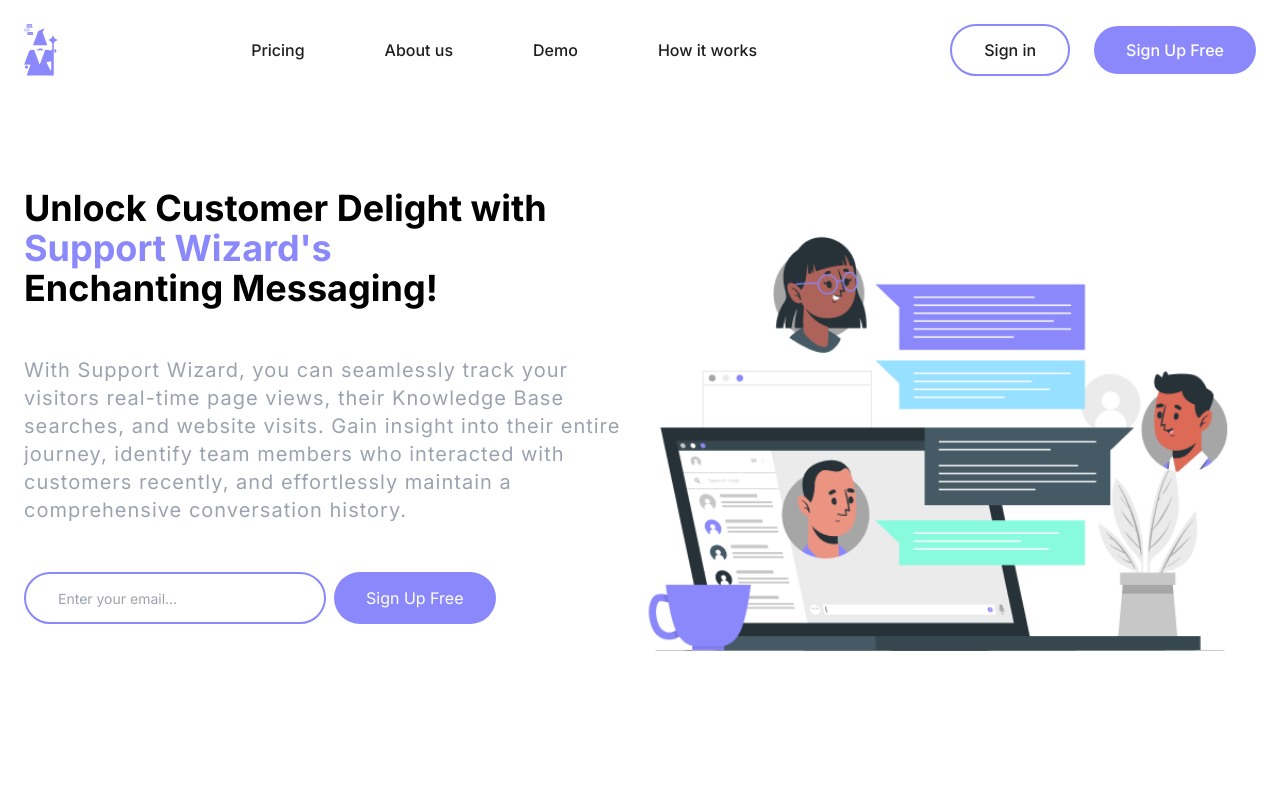
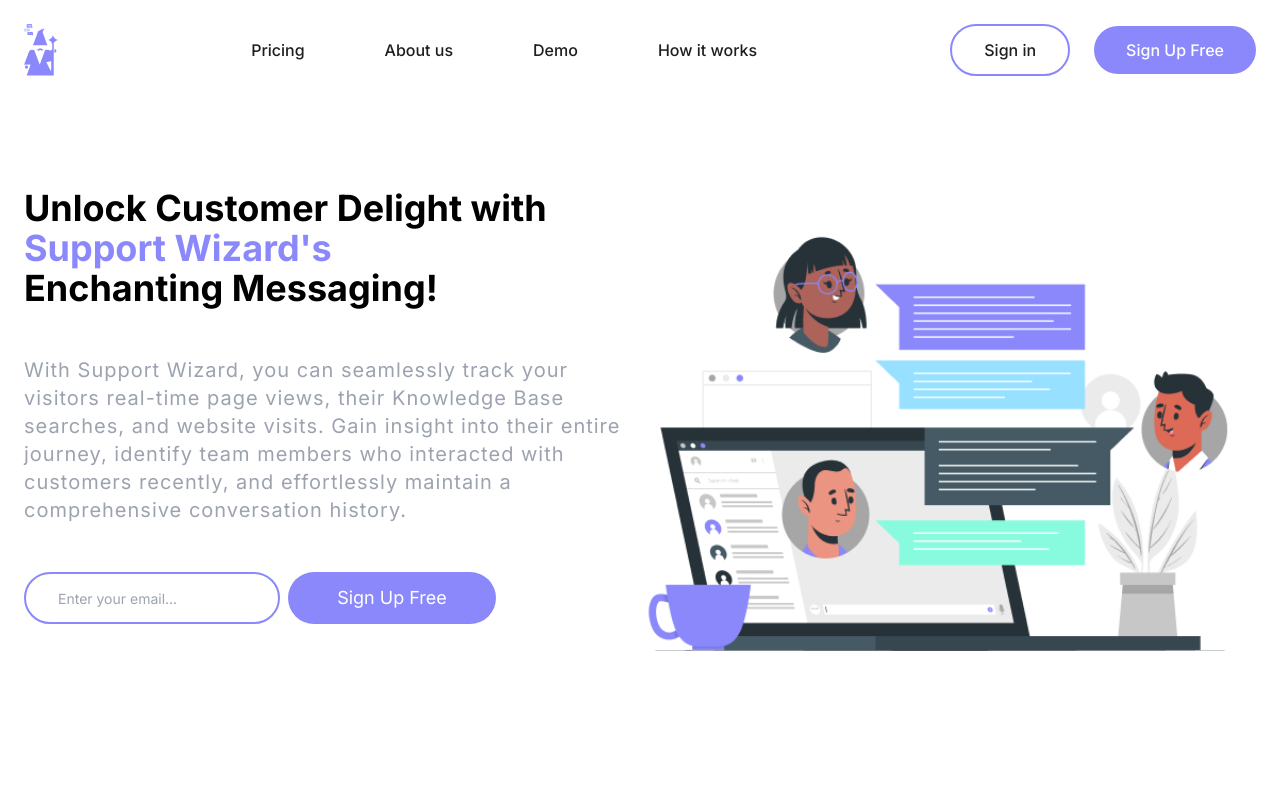
Before and after one commit to MeremArt/Support-Wizard, a Next.js app: page / in a window 1280 px wide. Shown: the top 800 px of the page. Built offline with nearby package versions, Linux system fonts and the light colour scheme.

Commit message:
fixed-buttons

```diff
--- a/app/page.jsx
+++ b/app/page.jsx
@@ -29,11 +29,11 @@
               </p>
               <div className="flex mx-auto lg:mx-0 space-x-2">
                 <input
-                  className="py-3 px-8 text-black text-center placeholder:text-sm  border-wizard border-2 rounded-full  placeholder:sm:text-left dark:bg-zinc-800 dark:text-white focus:outline-none "
+                  className=" py-2 px-4 md:py-3 md:px-8 w-full md:w-64 text-black text-left placeholder:text-sm  border-wizard border-2 rounded-full  placeholder:sm:text-left dark:bg-zinc-800 dark:text-white focus:outline-none "
                   placeholder="Enter your email..."
                 />
-                <button className=" py-3 px-8 text-white bg-wizard rounded-full text-transform: capitalize hover:opacity-70 duration-200">
-                  Sign up free
+                <button className="text-sm w-full md:w-52 md:text-lg py-3 px-4 md:px-8 text-white bg-wizard rounded-full text-transform: capitalize hover:opacity-70 duration-200">
+                  Sign up<span className="hidden md:inline"> free</span>
                 </button>
               </div>
             </div>
@@ -170,13 +170,13 @@
               Satisfaction <br /> into Business
               <br /> Success
             </h2>
-            <div className="flex items-center justify-center mt-2 lg:mt-28 mx-auto lg:mx-0 space-x-2">
+            <div className=" flex flex-col  md:flex-row items-center justify-center mt-2 lg:mt-28 mx-auto lg:mx-0 space-x-2">
               <input
-                className="py-3 px-8 text-black text-center placeholder:text-sm  border-wizard border-2 rounded-full  placeholder:sm:text-left dark:bg-none  focus:outline-none "
+                className="py-3 px-8 mb-4 md:mb-0 w-64 md:w-72 text-black text-left placeholder:text-sm  border-wizard border-2 rounded-full  placeholder:sm:text-left dark:bg-none  focus:outline-none "
                 placeholder="Enter your email..."
               />
-              <button className=" py-3 px-8 text-white bg-wizard rounded-full text-transform: capitalize hover:opacity-70 duration-200">
-                Sign up free
+              <button className=" py-3 px-8 w-52 md:w-52 text-white bg-wizard rounded-full text-transform: capitalize hover:opacity-70 duration-200">
+                Sign up <span className="hidden md:inline"> free</span>
               </button>
             </div>
           </div>
--- a/components/navbar/page.jsx
+++ b/components/navbar/page.jsx
@@ -93,13 +93,13 @@
             </a>
 
             <a
-              href=""
+              href="/signin"
               className="w-full pt-6 border-t border-gray-400 text-center"
             >
               Login
             </a>
             <a
-              href=""
+              href="/signup"
               className="w-full py-3 text-center rounded-full bg-wizard"
             >
               {" "}
```
